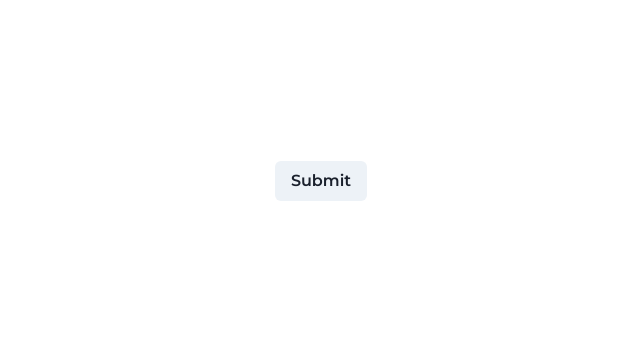
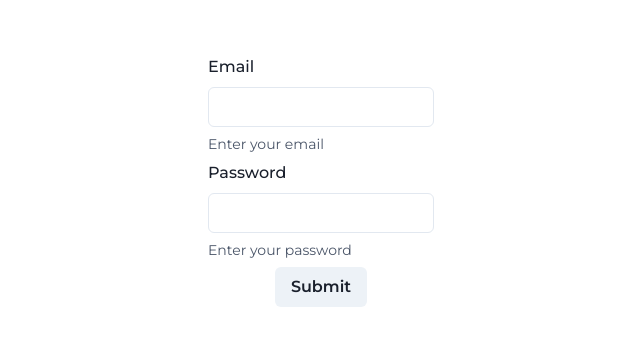
Before and after one commit to 1407arjun/unique-submit-button, a Next.js app: page / in a window 1280 px wide. Shown: the part 219-564 px from the top of the page, without its empty margins (319-959 px from the left). Built offline with nearby package versions, Linux system fonts and the light colour scheme.

Commit message:
Setup basic form

```diff
--- a/src/pages/index.tsx
+++ b/src/pages/index.tsx
@@ -1,10 +1,30 @@
-import { Center, Button } from "@chakra-ui/react"
+import { Center, Button, Input, VStack } from "@chakra-ui/react"
+import {
+    FormControl,
+    FormLabel,
+    FormErrorMessage,
+    FormHelperText
+} from "@chakra-ui/react"
 import type { NextPage } from "next"
-import { useState } from "react"
+import { ChangeEvent, useState } from "react"
 import Head from "../components/Head"
 
 const Home: NextPage = () => {
     const [move, setMove] = useState(true)
+    const [email, setEmail] = useState("")
+    const [password, setPassword] = useState("")
+
+    const emailRegex = "/^w+([.-]?w+)*@w+([.-]?w+)*(.w{2,3})+$/"
+    const passwordRegex =
+        "/^(?=.*[0-9])(?=.*[!@#$%^&*])[a-zA-Z0-9!@#$%^&*]{6,16}$/"
+
+    const handleEmailChange = (e: ChangeEvent<HTMLInputElement>) =>
+        setEmail(e.target.value.trim())
+    const handlePasswordChange = (e: ChangeEvent<HTMLInputElement>) =>
+        setPassword(e.target.value.trim())
+
+    const isEmailError = email !== "" && !email.match(emailRegex)
+    const isPasswordError = password !== "" && !email.match(passwordRegex)
 
     const onHover = () => {
         const button = document.querySelector("#submit") as HTMLButtonElement
@@ -21,9 +41,41 @@ const Home: NextPage = () => {
     return (
         <Center minH="100vh">
             <Head />
-            <Button id="submit" onMouseOver={onHover}>
-                Submit
-            </Button>
+            <VStack>
+                <FormControl isInvalid={isEmailError}>
+                    <FormLabel>Email</FormLabel>
+                    <Input
+                        type="email"
+                        value={email}
+                        onChange={handleEmailChange}
+                    />
+                    {!isEmailError ? (
+                        <FormHelperText>Enter your email</FormHelperText>
+                    ) : (
+                        <FormErrorMessage>Invalid email</FormErrorMessage>
+                    )}
+                </FormControl>
+                <FormControl isInvalid={isPasswordError}>
+                    <FormLabel>Password</FormLabel>
+                    <Input
+                        type="password"
+                        value={password}
+                        onChange={handlePasswordChange}
+                    />
+                    {!isPasswordError ? (
+                        <FormHelperText>Enter your password</FormHelperText>
+                    ) : (
+                        <FormErrorMessage>
+                            Password should be between 6 to 16 characters and
+                            should contain at least a number, and at least a
+                            special character.
+                        </FormErrorMessage>
+                    )}
+                </FormControl>
+                <Button id="submit" onMouseOver={onHover}>
+                    Submit
+                </Button>
+            </VStack>
         </Center>
     )
 }
```
